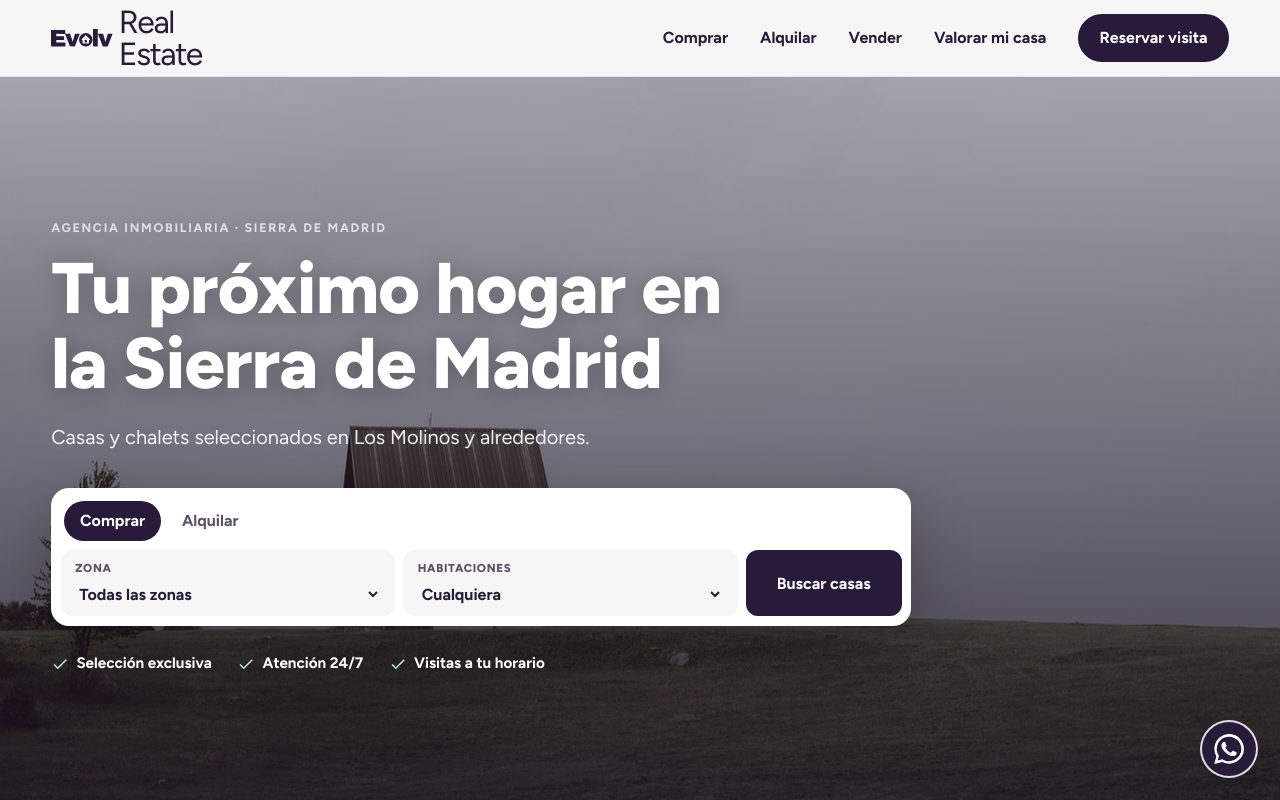
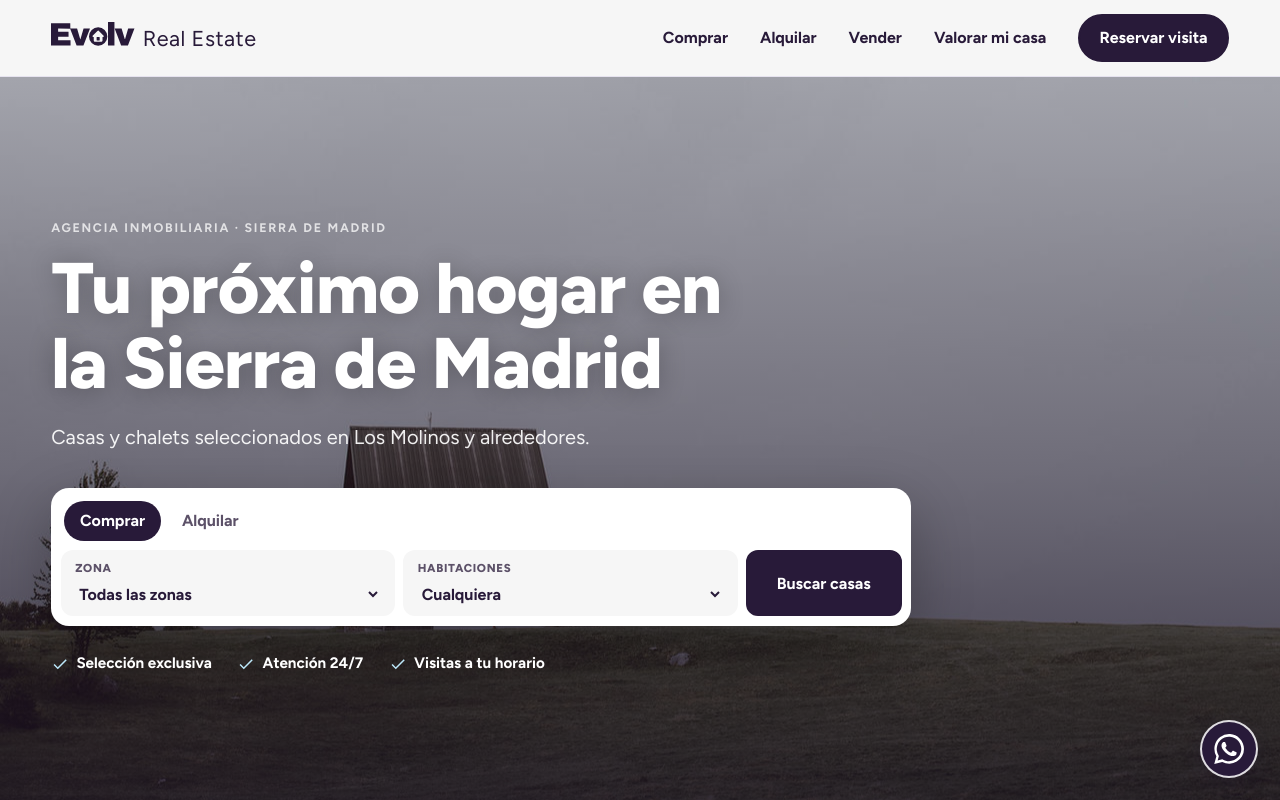
Before and after one commit to guillern-ux/evolv-web, a plain HTML site: page index.html in a window 1280 px wide. Shown: the top 800 px of the page. Drawn offline with Linux system fonts and the light colour scheme.

Commit message:
Cabecera: estilos del logo original

```diff
--- a/css/styles.css
+++ b/css/styles.css
@@ -22,9 +22,9 @@ a { color: inherit; }
 /* ---- Cabecera ---- */
 .cabecera { position: sticky; top: 0; z-index: 50; background: rgba(246,246,246,.92); backdrop-filter: blur(10px); border-bottom: 1px solid var(--lavanda); }
 .cabecera .contenedor { display: flex; align-items: center; justify-content: space-between; height: 76px; }
-.logo { display: flex; align-items: center; text-decoration: none; font-weight: 800; font-size: 2rem; line-height: 1; color: var(--morado); letter-spacing: -.045em; }
-.logo-o { display: inline-block; width: .66em; height: .66em; margin: 0 .02em 0 .01em; vertical-align: baseline; transform: translateY(.03em); }
-.logo span { font-weight: 400; margin-left: 6px; }
+.logo { display: flex; align-items: baseline; text-decoration: none; font-weight: 800; font-size: 1.35rem; color: var(--morado); letter-spacing: .5px; }
+.logo-svg { display: block; height: 1.1em; width: auto; }
+.logo span { font-weight: 400; margin-left: 8px; }
 .menu { display: flex; gap: 2rem; list-style: none; align-items: center; }
 .menu a { text-decoration: none; font-weight: 700; color: var(--morado); position: relative; }
 .menu a::after { content: ""; position: absolute; left: 0; bottom: -4px; width: 0; height: 2px; background: var(--morado); transition: width .25s; }
```
